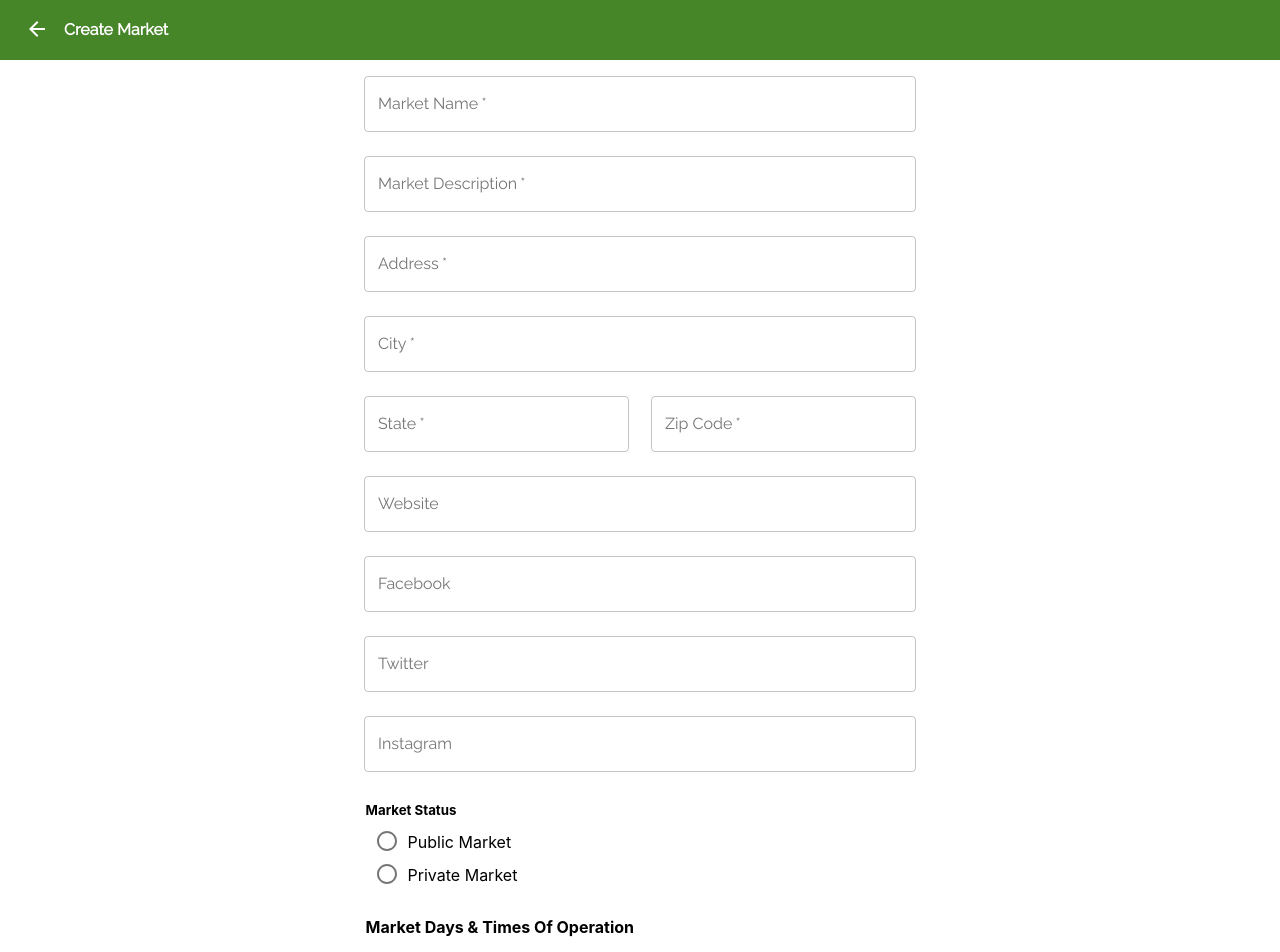
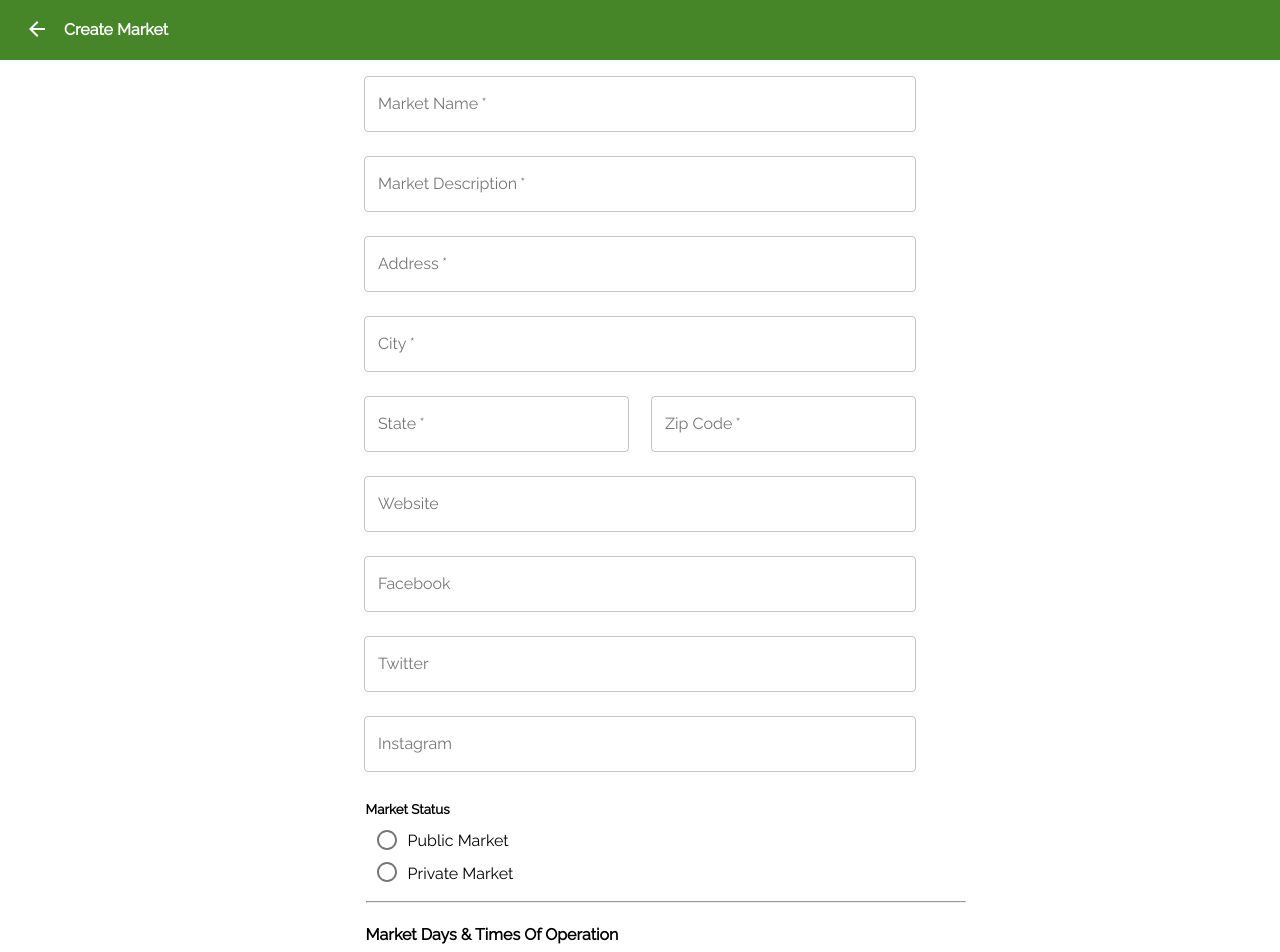
Before and after one commit to labs14-market-organizer/frontend, a React (Create React App) app: page /createmarket in a window 1280 px wide. Shown: the top 952 px of the page. Built offline with nearby package versions, Linux system fonts and the light colour scheme; a web font is replaced by a local one.

Commit message:
font changed for input text fields/ hradded

```diff
--- a/src/routes/Market-Redux-forms.js
+++ b/src/routes/Market-Redux-forms.js
@@ -323,7 +323,7 @@ class CreateMarket extends React.Component
             <p className="add">ADD COVER PHOTO</p>
         </div> */}
         <Container maxWidth="sm">
-          <Field
+          <StyledField
             component={renderTextField}
             required
             id="name"
@@ -331,7 +331,7 @@ class CreateMarket extends React.Component
             name="Market Name"
           />
         <br />
-        <Field
+        <StyledField
             component={renderTextField}
             required
             id="description"
@@ -339,14 +339,14 @@ class CreateMarket extends React.Component
             name="Market Description"
           />
           <br />
-        <Field
+        <StyledField
             component={renderTextField}
             required
             id="address"
             label="Address"
             name="Address"
           />
-        <Field
+        <StyledField
             component={renderTextField}
             required
             id="city"
@@ -359,7 +359,7 @@ class CreateMarket extends React.Component
             display: 'inline-flex',
             justifyContent: 'space-between'
           }}>
-          <Field
+          <StyledField
               component={renderTextField}
               required
               id="state"
@@ -369,7 +369,7 @@ class CreateMarket extends React.Component
                 width: "48%"
               }}
             />
-            <Field
+            <StyledField
               component={renderTextField}
               required
               id="zipcode"
@@ -379,25 +379,25 @@ class CreateMarket extends React.Component
             />
         </StyledContainer>
         <Container maxWidth="sm">
-        <Field
+        <StyledField
             component={renderTextField}
             id="website"
             label="Website"
             name="Website"
           />
-          <Field
+          <StyledField
             component={renderTextField}
             id="facebook"
             label="Facebook"
             name="Facebook"
           />
-          <Field
+          <StyledField
             component={renderTextField}
             id="twitter"
             label="Twitter"
             name="Twitter"
           />
-          <Field
+          <StyledField
             component={renderTextField}
             id="instagram"
             label="Instagram"
@@ -405,20 +405,21 @@ class CreateMarket extends React.Component
           />
         </Container>
         <StyleLeft>
-        <h5>Market Status</h5>
+        <h5 style={{fontFamily: "Raleway"}}>Market Status</h5>
         {/*Radio buttons, default to public market*/}
       <Field name="market_type" component={renderRadioGroup}>
         <div style={{display: "flex", marginTop: '-20px'}}>
           <Radio value="Public" label="Public" name="Public"/>
-          <div style={{marginTop: "12px"}}>Public Market</div>
+          <div style={{marginTop: "12px", fontFamily: "Raleway"}}>Public Market</div>
         </div>
         <br />
         <div style={{display: "flex", marginTop: "-30px"}}>
           <Radio id="Private" value="Private" label="Private" name="Private"/>
-          <div style={{marginTop: "13px", marginBottom: "10px"}}> Private Market</div>
+          <div style={{marginTop: "13px", marginBottom: "10px", fontFamily: "Raleway"}}> Private Market</div>
         </div>
       </Field>
-        <h4>Market Days {'&'} Times Of Operation</h4>
+      <hr></hr>
+        <h4 style={{fontFamily: "Raleway"}}>Market Days {'&'} Times Of Operation</h4>
         <StyledDiv2>
 
             <StyledDays
@@ -566,6 +567,12 @@ class CreateMarket extends React.Component
   }
 };
 
+const StyledField = styled(Field)`
+.MuiInputBase-input{
+  font-family: Roboto;
+}
+
+`;
 const StyledDiv = styled.div`
   display: flex;
   justify-content: space-around;
```
